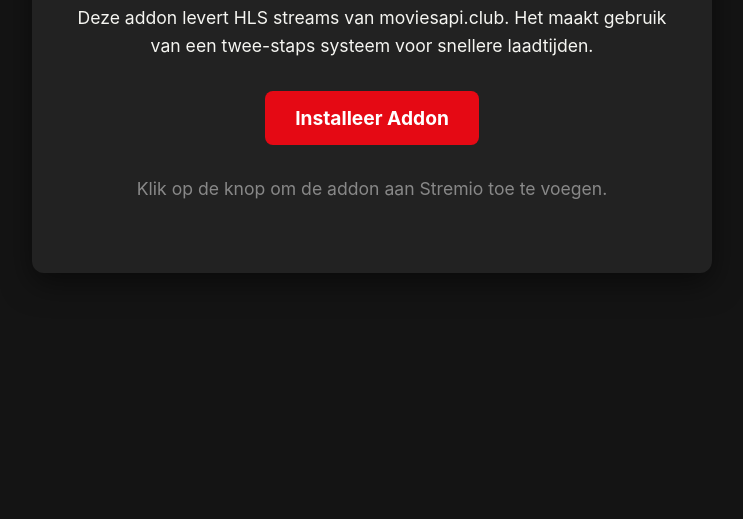
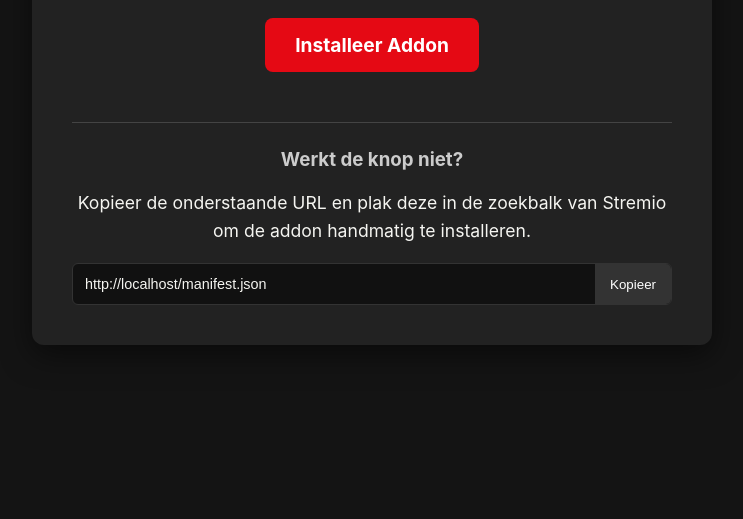
Before and after one commit to riesdepies/moviesapi-stremio-addon, a website: page public/index.html in a window 1280 px wide. Shown: the part 321-840 px from the top of the page, without its empty margins (268-1011 px from the left). Before the commit the page ends 800 px from the top, so only its background shows below. Drawn offline with Linux system fonts and the light colour scheme.

Commit message:
Update index.html

```diff
--- a/public/index.html
+++ b/public/index.html
@@ -6,9 +6,9 @@
     <title>Nepflix 2 Stremio Addon</title>
     <style>
         :root {
-            --primary-color: #e50914; /* Netflix Red */
-            --background-color: #141414; /* Dark Background */
-            --text-color: #f5f5f1; /* Off-white */
+            --primary-color: #e50914;
+            --background-color: #141414;
+            --text-color: #f5f5f1;
             --container-color: #222;
         }
         body {
@@ -16,7 +16,7 @@
             background-color: var(--background-color);
             color: var(--text-color);
             margin: 0;
-            padding: 0;
+            padding: 20px;
             display: flex;
             justify-content: center;
             align-items: center;
@@ -36,12 +36,10 @@
             font-weight: bold;
             color: var(--primary-color);
             margin-bottom: 20px;
-            letter-spacing: -2px;
         }
         p {
             font-size: 1.1rem;
             line-height: 1.6;
-            margin-bottom: 30px;
         }
         .install-button {
             display: inline-block;
@@ -55,49 +53,94 @@
             border: none;
             cursor: pointer;
             transition: background-color 0.2s ease, transform 0.2s ease;
+            margin-bottom: 25px;
         }
         .install-button:hover {
             background-color: #f6121d;
             transform: scale(1.05);
         }
-        .footer {
-            margin-top: 30px;
-            font-size: 0.8rem;
-            color: #888;
+        .manual-install {
+            border-top: 1px solid #444;
+            padding-top: 25px;
+            margin-top: 25px;
         }
-        /* Mobile adjustments */
+        .manual-install h3 {
+            margin-top: 0;
+            color: #ccc;
+        }
+        .url-container {
+            display: flex;
+            background-color: #111;
+            border-radius: 6px;
+            overflow: hidden;
+            border: 1px solid #333;
+        }
+        .url-input {
+            flex-grow: 1;
+            background: none;
+            border: none;
+            color: var(--text-color);
+            padding: 12px;
+            font-size: 0.9rem;
+        }
+        .copy-button {
+            background-color: #333;
+            color: white;
+            border: none;
+            padding: 0 15px;
+            cursor: pointer;
+            transition: background-color 0.2s ease;
+        }
+        .copy-button:hover {
+            background-color: #444;
+        }
+        .copy-button:active {
+            background-color: var(--primary-color);
+        }
         @media (max-width: 600px) {
-            .container {
-                padding: 25px;
-            }
-            .logo {
-                font-size: 2.5rem;
-            }
-            p {
-                font-size: 1rem;
-            }
-            .install-button {
-                padding: 12px 25px;
-                font-size: 1.1rem;
-            }
+            .container { padding: 25px; }
+            .logo { font-size: 2.5rem; }
+            p { font-size: 1rem; }
         }
     </style>
 </head>
 <body>
     <div class="container">
         <div class="logo">Nepflix 2</div>
-        <p>Deze addon levert HLS streams van moviesapi.club. Het maakt gebruik van een twee-staps systeem voor snellere laadtijden.</p>
+        <p>Klik op de knop hieronder om de addon direct te installeren.</p>
         <a href="#" id="install-link" class="install-button">Installeer Addon</a>
-        <div class="footer">
-            <p>Klik op de knop om de addon aan Stremio toe te voegen.</p>
+
+        <div class="manual-install">
+            <h3>Werkt de knop niet?</h3>
+            <p>Kopieer de onderstaande URL en plak deze in de zoekbalk van Stremio om de addon handmatig te installeren.</p>
+            <div class="url-container">
+                <input type="text" id="manifest-url" class="url-input" readonly>
+                <button id="copy-button" class="copy-button">Kopieer</button>
+            </div>
         </div>
     </div>
     <script>
         document.addEventListener('DOMContentLoaded', function() {
             const installButton = document.getElementById('install-link');
+            const manifestUrlInput = document.getElementById('manifest-url');
+            const copyButton = document.getElementById('copy-button');
+
             const manifestUrl = window.location.origin + '/manifest.json';
             const stremioInstallUrl = 'stremio://install-addon?manifest_url=' + encodeURIComponent(manifestUrl);
+
+            // Zet de link op de knop
             installButton.setAttribute('href', stremioInstallUrl);
+
+            // Zet de URL in het input-veld
+            manifestUrlInput.value = manifestUrl;
+
+            // Voeg kopieer-functionaliteit toe
+            copyButton.addEventListener('click', function() {
+                manifestUrlInput.select();
+                document.execCommand('copy');
+                copyButton.textContent = 'Gekopieerd!';
+                setTimeout(() => { copyButton.textContent = 'Kopieer'; }, 2000);
+            });
         });
     </script>
 </body>
```
